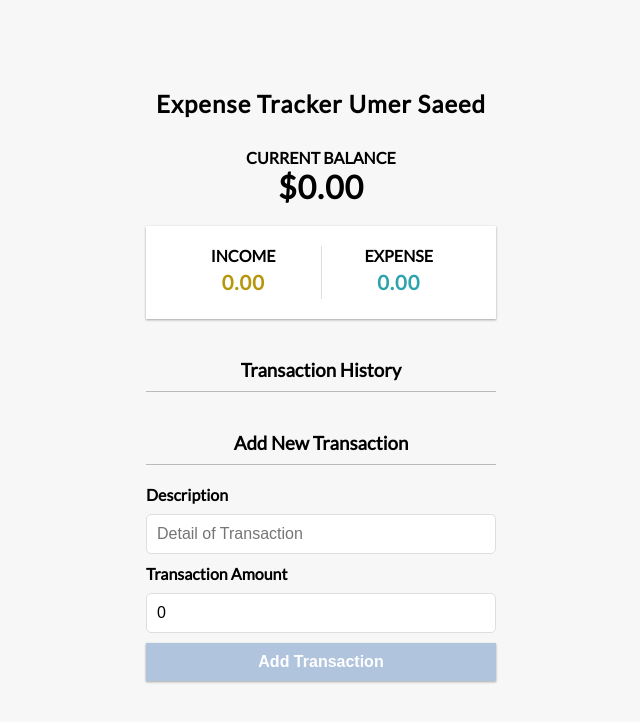
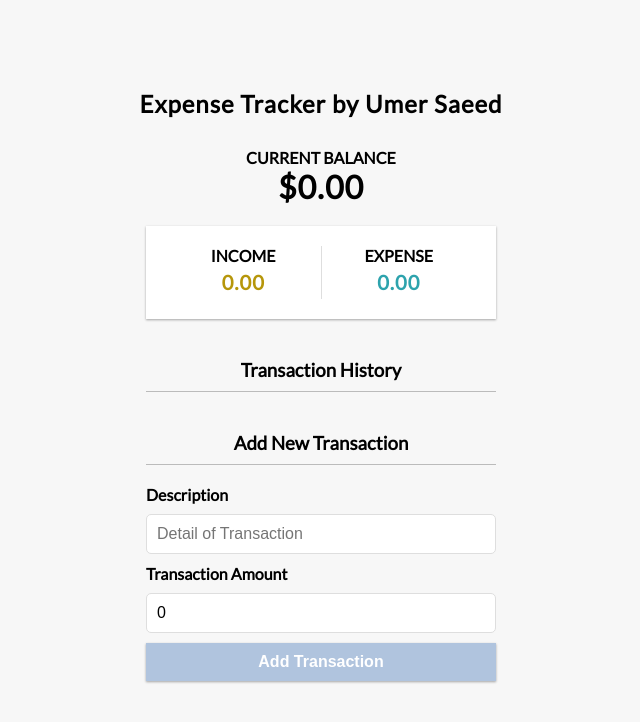
Before and after one commit to umersaeedbajwa/expense-tracker-app, a React (Create React App) app: page / in a window 1280 px wide. Shown: the top 722 px of the page, without its empty margins (319-959 px from the left). Built offline with nearby package versions, Linux system fonts and the light colour scheme.

Commit message:
update header

```diff
--- a/src/components/header.js
+++ b/src/components/header.js
@@ -1,9 +1,9 @@
-import React from 'react'
+import React from 'react';
 
 export const Header = () => {
     return (
         <h2>
-            Expense Tracker Umer Saeed
+            Expense Tracker by Umer Saeed
         </h2>
     )
 }
```
